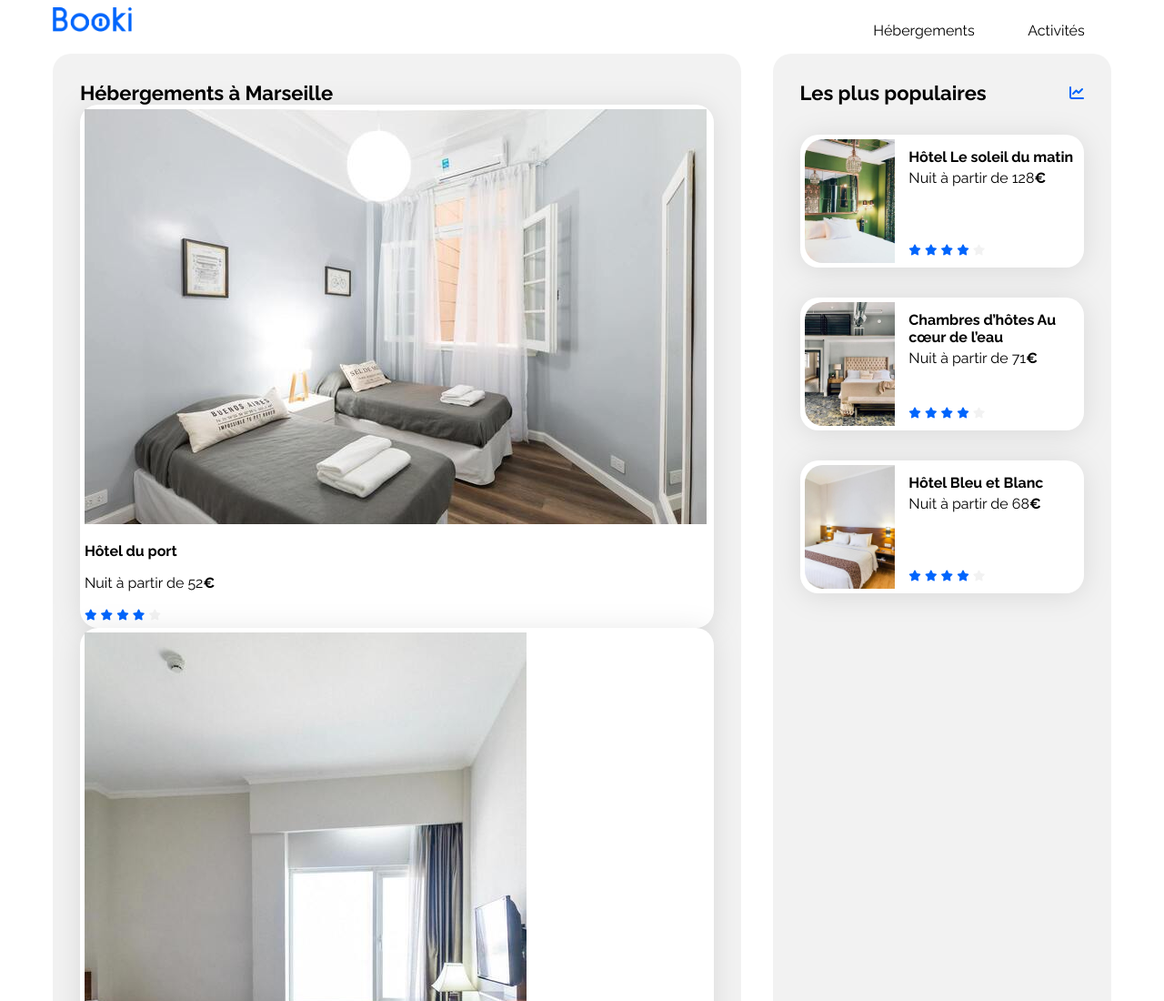
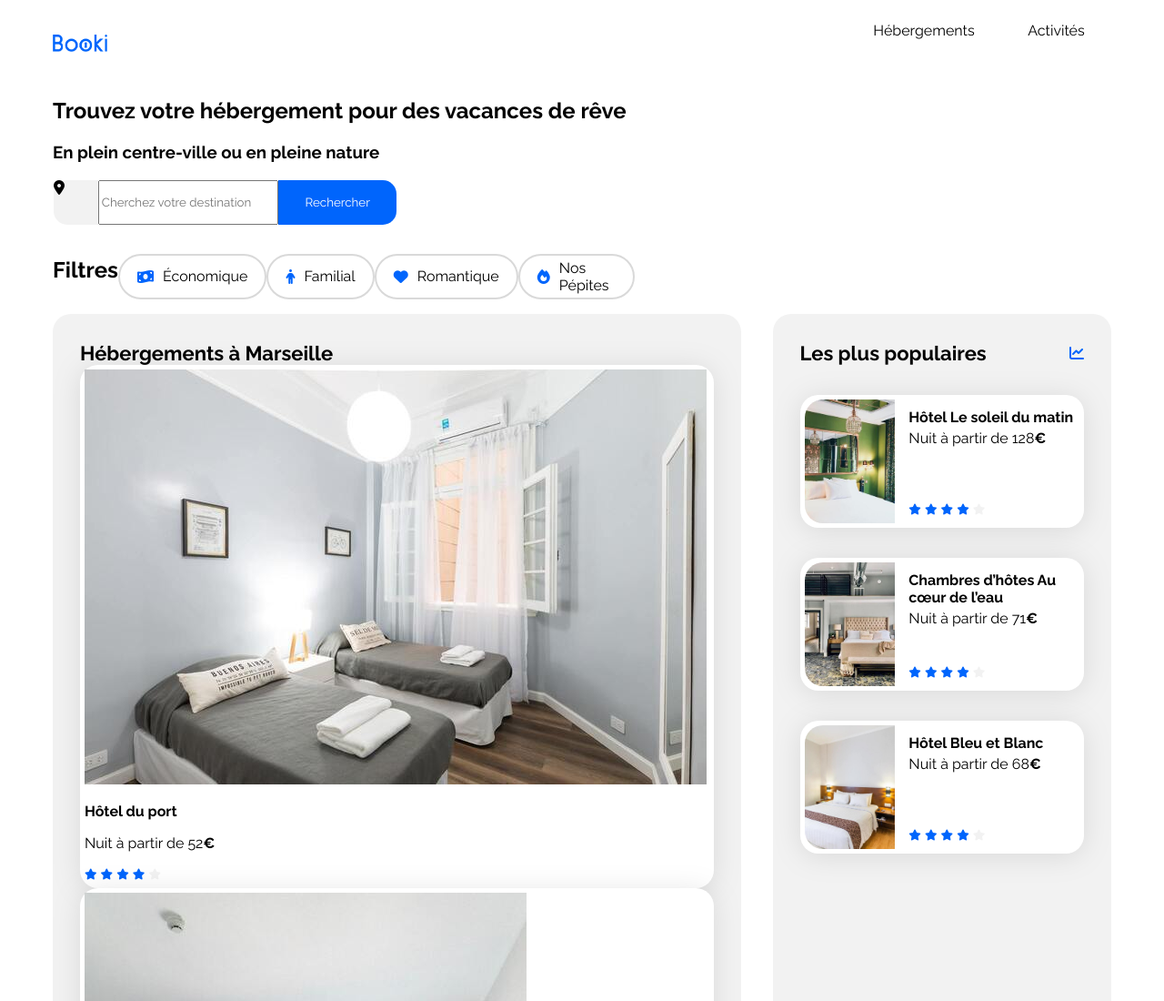
Before and after one commit to astrobup/Projet2, a plain HTML site: page Booki/index.html in a window 1280 px wide. Shown: the top 1100 px of the page at 91% size. Drawn offline with Linux system fonts and the light colour scheme.

Commit message:
Ajout de la partie filtres et recherche

```diff
--- a/Booki/css/style.css
+++ b/Booki/css/style.css
@@ -62,15 +62,19 @@ a {
     font-weight: bold;
 }
 
-/****** En-tête ***********/
+/****** En-tête **********/
 .entete {
     display: flex;
     justify-content: space-between;
     flex-wrap: nowrap;
+    height: 79px;
 }
 
 .entete-logo {
-    width: 50%;
+    width: 161px;
+    height: 79px;
+    display: flex;
+    align-items: center;
 }
 
 .entete-nav {
@@ -79,15 +83,80 @@ a {
     justify-content: space-around;
 }
 
-nav section:hover {
+nav div:hover {
     border-top:solid #0065FC 3px;
 }
 
 .entete-logo img {
-    max-width: 15%; /* Automation de la largeur du logo en %, sinon trouver une valeur absolue / essayer sur la hauteur */
-    height: auto;
+    max-width: 61px;
+    height: 19px;
+
 }
 
+
+/****** Barre de recherche ***********/
+.search-bar {
+   border: 1px solid white;
+   border-radius: 15px;
+   width: 377px;
+   height: 49px;
+   margin: 15px 0px 15px 0px;
+
+}
+
+.search-bar form {
+   display: flex;
+
+
+}
+.form-button {
+    border: 1px;
+    border-radius:0px 15px 15px 0px;
+    background-color: #0065FC;
+    gap: 10px;
+    padding: 15px 16px 15px 16px;
+    color:white;
+    width: 132px;
+    height: 49px;
+
+}
+.search-bar i {
+    background-color: #F2F2F2;
+    border:1px;
+    border-radius:15px 0px 0px 15px;
+    width: 50px;
+    height: 49px;
+
+}
+.fa-location-dot {
+    color: #000000;
+
+}
+
+#searched-city {
+    width: 195px;
+}
+/****** Filtres *********/
+.filters-box {
+    display:flex;
+    justify-content: space-between;
+    width:55%;
+
+}
+.filters-box p {
+    display:flex;
+    align-items: center;
+    border: 2px solid #d9d9d9;
+    border-radius:25px;
+    gap:10px;
+    padding:4px 19px 4px 19px;
+
+
+}
+
+.filters-box p:hover {
+    background-color: #DEEBFF;
+}
 /****** Hebergements And Populaires ***********/
 .hebergements-and-populaires {
     display: flex;
--- a/Booki/index.html
+++ b/Booki/index.html
@@ -15,37 +15,56 @@
 </head>
 
 <body>
-    <div class="main-container">
 
+    <section class="main-container">
         <!-- En-tête du site -->
     <header>
-            <div class="entete">
-                <section class="entete-logo">
+        <section class="entete">
+            <div class="entete-logo">
                 <img src="images/logo/Booki.png" alt="Logo Booki">
-                </section>
+            </div>
             <nav class="entete-nav">
-                    <section>
+                <div>
                     <p>Hébergements</p>
-                    </section>
-                    <section>
+                </div>
+                <div>
                     <p>Activités</p>
-                    </section>
+                </div>
             </nav>
 
 
-            </div>
+        </section>
     </header>
 
 
         <!-- Conteneur principal du site -->
         <main>
-            <!-- Formulaire de recherche "Trouvez votre hébergement" -->
-            <div class="search-form">
-
+            <!-- Formulaire de recherche "Trouvez votre hébergement" + Filtres -->
+            <section class="search-form">
+                <div class="form-title">
+                    <h2> Trouvez votre hébergement pour des vacances de rêve</h2>
+                    <h3> En plein centre-ville ou en pleine nature</h3>
                 </div>
+                <!-- Formulaire de recherche -->
+                <div class="search-bar">
+                    <form method="get" action="">
+                        <i class="fa-solid fa-location-dot search-logo"></i>
+                        <input type="text" name="searched-city" id="searched-city" placeholder="Cherchez votre destination">
+                        <input type="submit" value="Rechercher" class="form-button">
+                    </form>
+                </div>
+                <!-- Parties filtres -->
+                <div class="filters-box">
+                    <h2> Filtres</h2>
+                    <p> <i class="fa-solid fa-money-bill-wave"></i> <span class="filter-name">Économique</span></p>
+                    <p> <i class="fa-solid fa-person"></i> <span class="filter-name">Familial</span></p>
+                    <p> <i class="fa-solid fa-heart"></i> <span class="filter-name">Romantique</span></p>
+                    <p> <i class="fa-solid fa-fire"></i> <span class="filter-name">Nos Pépites</span></p>
+                </div>
+            </section>
 
             <!-- Conteneur "Hébergements et populaires" avec les cartes des logements-->
-            <div class="hebergements-and-populaires">
+            <section class="hebergements-and-populaires">
                 <section class="hebergements">
                     <div class="hebergements-title">
                         <h2 class="section-title"> Hébergements à Marseille</h2>
@@ -230,10 +249,10 @@
                         </a>
                     </div>
                 </section>
-            </div>
+            </section>
         </main>
         <footer></footer>
-    </div>
+    </section>
 </body>
 
 </html>
```
Lines whose indentation alone changed are shown as unchanged.
